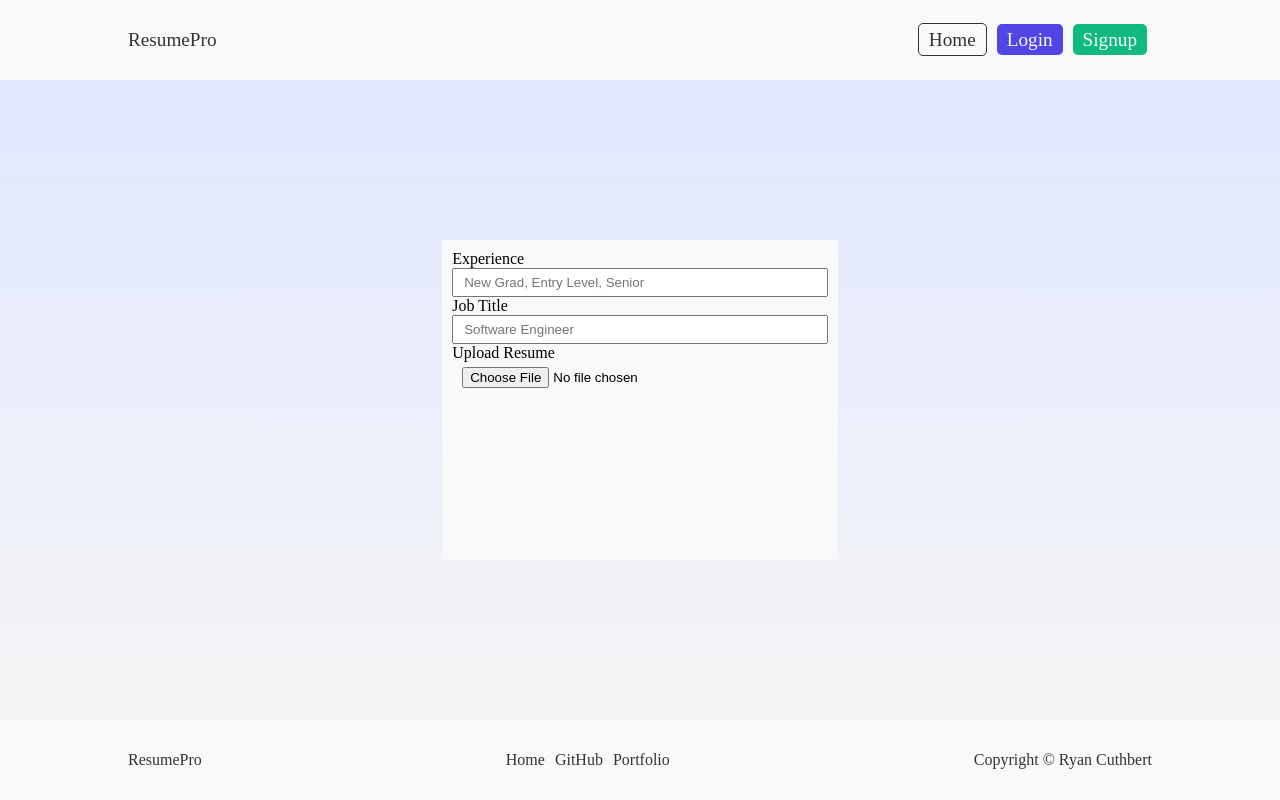
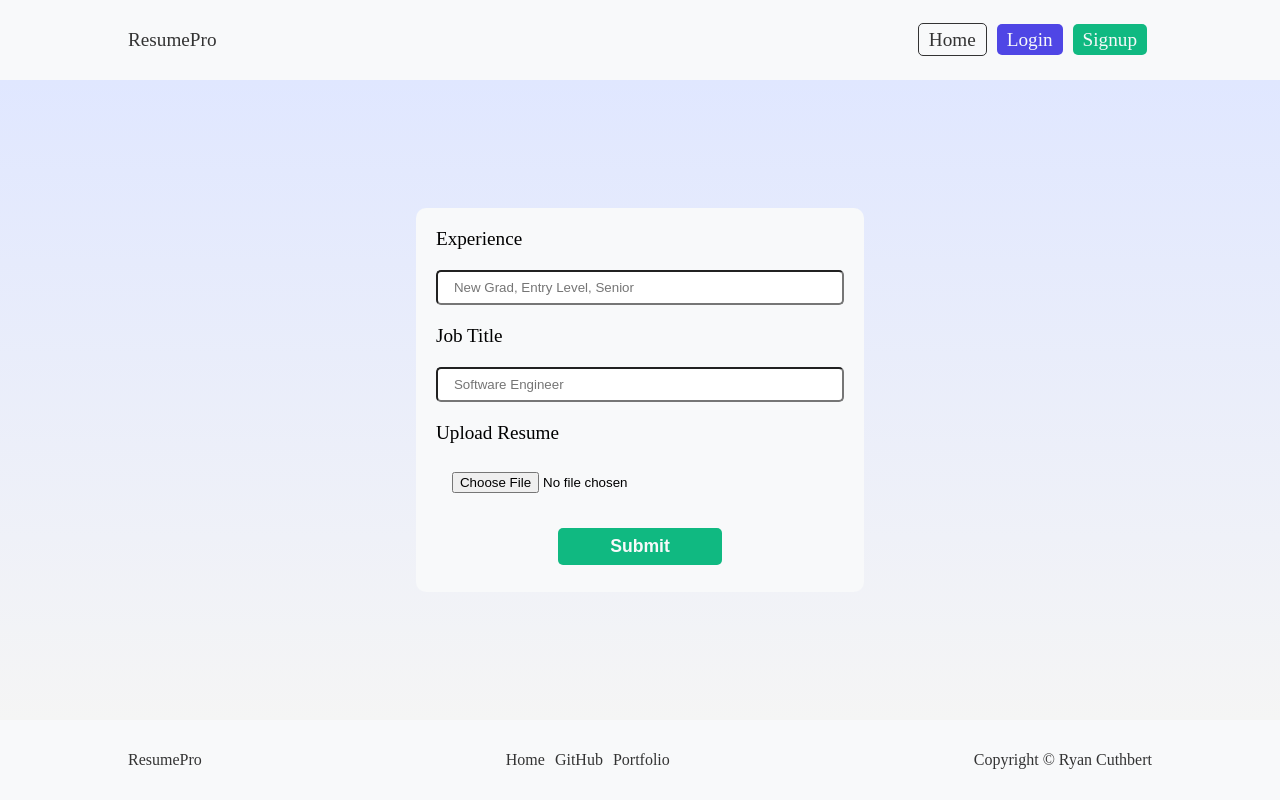
Before and after one commit to Ryan3389/resume-assist, a React (Vite) app in the folder client/: page /resume in a window 1280 px wide. Built offline with nearby package versions, Linux system fonts and the light colour scheme.

Commit message:
updated styles for the form

```diff
--- a/client/src/App.css
+++ b/client/src/App.css
@@ -226,15 +226,43 @@ nav .title:hover {
 
 form {
     background-color: var(--light-gray);
-    height: 50%;
-    padding: 10px;
+    height: 60%;
+    padding: 20px;
+    border-radius: 10px;
+    display: flex;
+    flex-direction: column;
+}
+
+.input-div label {
+    font-size: 1.2rem;
 }
 
 .form-input {
     width: 100%;
-    padding: 5px 10px;
+    padding: 8px 16px;
+    margin: 20px 0;
+    border-radius: 5px;
+
 }
 
+
+input[type="submit"] {
+    width: 40%;
+    margin: auto;
+    padding: 8px 16px;
+    background-color: var(--green);
+    color: var(--light-gray);
+    font-weight: 700;
+    font-size: 1.1rem;
+    border: none;
+    border-radius: 5px;
+}
+
+input[type="submit"]:hover {
+    background-color: var(--green-hover);
+    transition: 0.3s;
+    cursor: pointer;
+}
 
 
 /* Footer */
--- a/client/src/components/Form.jsx
+++ b/client/src/components/Form.jsx
@@ -14,6 +14,7 @@ function Form({ inputFields }) {
                     />
                 </div>
             ))}
+            <input type="submit" />
         </form>
     )
 }
```
